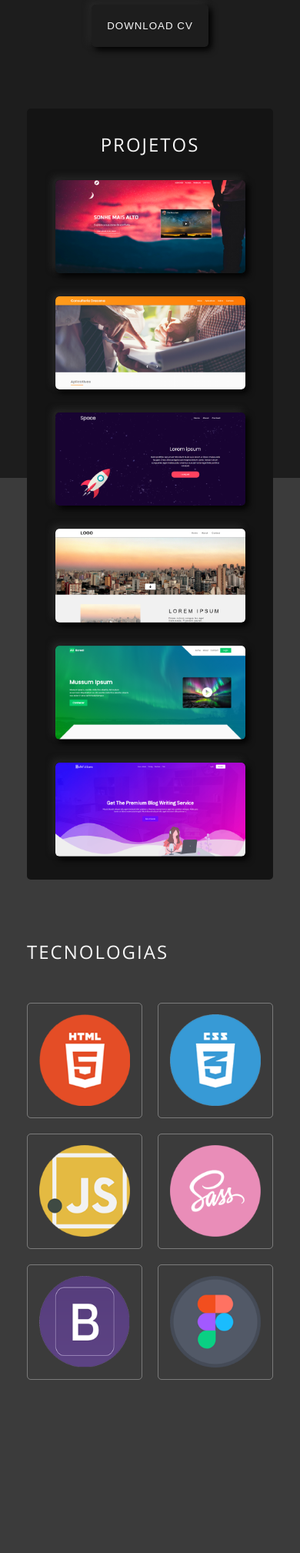
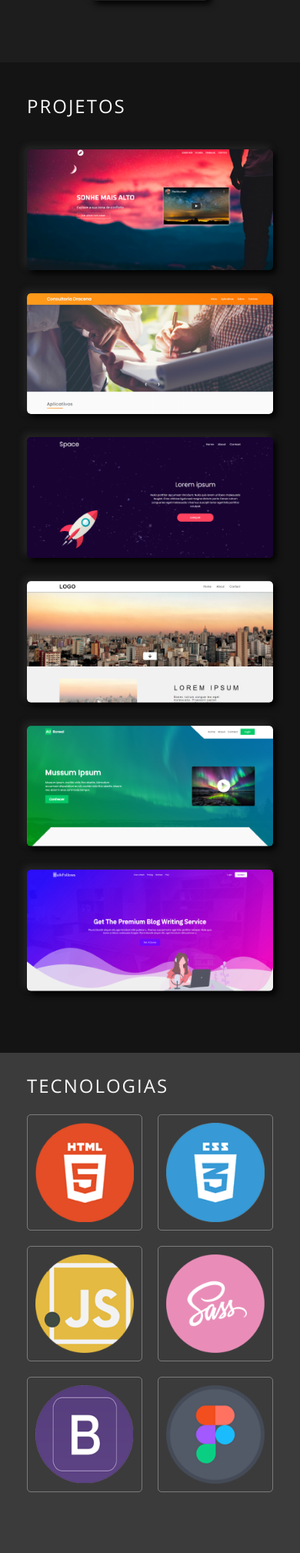
Before and after one commit to LipzDev/Portfolio, a PHP site: page / in a window 390 px wide. Shown: the part 1824-3842 px from the top of the page at 77% size. Run offline with PHP 8.4, Linux system fonts and the light colour scheme; some libraries are stand-ins or nearby versions.

Commit message:
Arquivos do dia 20/02

```diff
--- a/Portfolio v3/index.html
+++ b/Portfolio v3/index.html
@@ -82,6 +82,14 @@
                </form>
             </div>
          </div>
+
+         <nav class="menu-navigation">
+            <button class="actived"></button>
+            <button></button>
+            <button></button>
+            <button></button>
+            <audio src="sound/sound.wav"></audio>
+         </nav>
       </section>
 
       <!-- SOBRE -->
@@ -108,29 +116,16 @@
          </div>
       </section>
 
-      <!-- TECNOLOGIAS E PROJETOS -->
-      <section class="tecnologias">
-
-         <!-- MENU DE NAVEGAÇÃO LATERAL -->
-
-         <!-- Foi incluso nesta section por problemas de imcompatibilidade com z-Index, porém ele está com position fixed no centro então não tem problema! -->
-
-         <nav class="menu-navigation">
-            <button class="actived"></button>
-            <button></button>
-            <button></button>
-            <button></button>
-            <audio src="sound/sound.wav"></audio>
-         </nav>
-
       <!-- PROJETOS -->
 
-         <div class="container--w3">
-            <section class="projects">
-               <h3>PROJETOS</h3>
+      <section class="projetos">
+         <div class="projetos-background">
+
+               <div class="projetos-content">
 
                   <div class="container--w2">
-                  <div class="projects--grid">
+                     <h3>PROJETOS</h3>
+                     <div class="projetos-grid">
 
                            <a href="#">
                               <div class="box1 item-grid-1">
@@ -169,45 +164,53 @@
                            </a>
 
                      </div>
+
+                  </div>
                </div>
 
+            <div class="ilusao-de-otica-box">
+               <div class="fundo-ilusao-otica1"></div>
+               <div class="fundo-ilusao-otica2"></div>
+            </div>
+
+         </div>
       </section>
-         </div>
 
       <!-- TECNOLOGIAS -->
 
+      <section class="tecnologias">
          <div class="container--w1">
 
-           <div class="tecnologias-content">
+         <div class="tecnologias--flex">
             <h4>TECNOLOGIAS</h4>
-
-               <div class="tecnologias--flex">
 
                <div class="icon-tecnologia" title="HTML - Linguagem de marcação">
                   <img src="img/icon/HTMLicon.png" alt="Icone da linguagem HTML">
                </div>
+
                <div class="icon-tecnologia" title="CSS - Linguagem de estilo">
                   <img src="img/icon/CSSicon.png" alt="Icone da linguagem CSS">
                </div>
+
                <div class="icon-tecnologia" title="JavaScript - Linguagem de programação">
                   <img src="img/icon/JSicon.png" alt="Icone da linguagem JS">
                </div>
+
                <div class="icon-tecnologia" title="SASS - Pré processador CSS">
                   <img src="img/icon/SASSicon.png" alt="Icone da linguagem SASS">
                </div>
+
                <div class="icon-tecnologia" title="Bootstrap - Framework front-end">
                   <img src="img/icon/BOOTSTRAPicon.png" alt="Icone da linguagem BOOTSTRAP">
                </div>
+
                <div class="icon-tecnologia" title="Figma - Aplicativo de criação de layouts">
                   <img src="img/icon/FIGMAicon.png" alt="Icone da linguagem FIGMA">
                </div>
+
             </div>
          </div>
-
-         </div>
-
       </section>
-
    </main>
 
    <footer class="footer">
--- /dev/null
+++ b/Portfolio v3/sass/_colors.scss
@@ -0,0 +1,24 @@
+:root{
+   --cor-primaria: #1D1D1D;
+   --cor-secundaria: #EBE3C6;
+   --cor-terciaria: #ffffff;
+   --cor-quaternaria: rgb(59, 59, 59);
+   --cor-quinaria: rgb(20, 20, 20);
+
+   --cor-fonte-1: #555555;
+   --cor-fonte-2: #f8f8f8;
+   --cor-fonte-3: rgba(204, 204, 204, 0.445);
+
+   --cor-sombra-1: rgb(231, 231, 231);
+   --cor-sombra-2: rgb(212, 212, 212);
+   --cor-sombra-3: rgb(36, 36, 36);
+   --cor-sombra-4: rgb(20, 20, 20);
+   --cor-sombra-5: rgb(0, 0, 0);
+   --cor-sombra-6: rgb(41, 41, 41);
+   --cor-sombra-7: rgba(15, 15, 15, 0.795);
+
+   --cor-glass: #2020208f;
+   --cor-degrade: linear-gradient(180deg, rgba(51, 51, 51, 0.37), rgb(0, 0, 0));
+
+   --cor-degrade2: linear-gradient(180deg, rgba(105, 105, 105, 0), rgb(26, 26, 26));
+}
--- a/Portfolio v3/sass/_mixin.scss
+++ b/Portfolio v3/sass/_mixin.scss
@@ -12,7 +12,6 @@
    box-shadow:  4px 4px 8px var(--cor-sombra-5),
     -4px -4px 8px var(--cor-sombra-6);
    border-radius: 5px;
-
 }
 
 @mixin  button{
--- a/Portfolio v3/sass/_reset.scss
+++ b/Portfolio v3/sass/_reset.scss
@@ -8,31 +8,6 @@
    text-decoration: none;
    vertical-align: middle;
    box-sizing: border-box;
-}
-
-:root{
-   --cor-primaria: #1D1D1D;
-   --cor-secundaria: #EBE3C6;
-   --cor-terciaria: #ffffff;
-   --cor-quaternaria: rgb(59, 59, 59);
-   --cor-quinaria: rgb(20, 20, 20);
-
-   --cor-fonte-1: #555555;
-   --cor-fonte-2: #f8f8f8;
-   --cor-fonte-3: rgba(204, 204, 204, 0.445);
-
-   --cor-sombra-1: rgb(231, 231, 231);
-   --cor-sombra-2: rgb(212, 212, 212);
-   --cor-sombra-3: rgb(36, 36, 36);
-   --cor-sombra-4: rgb(20, 20, 20);
-   --cor-sombra-5: rgb(0, 0, 0);
-   --cor-sombra-6: rgb(41, 41, 41);
-   --cor-sombra-7: rgba(15, 15, 15, 0.795);
-
-   --cor-glass: #2020208f;
-   --cor-degrade: linear-gradient(180deg, rgba(51, 51, 51, 0.37), rgb(0, 0, 0));
-
-   --cor-degrade2: linear-gradient(180deg, rgba(105, 105, 105, 0), rgb(26, 26, 26));
 }
 
 body {
@@ -51,8 +26,3 @@
    margin: 0 auto;
    width: 95%;
 }
-
-.container--w3{
-   max-width: 1650px;
-   width: 92%;
-}
--- a/Portfolio v3/sass/_responsive.scss
+++ b/Portfolio v3/sass/_responsive.scss
@@ -19,48 +17,41 @@
    }
 
    .sobre--content{
-      margin-bottom: 40rem;
+      margin: 5rem 0;
    }
 
    // PROJECTS
 
-   .container--w3{
-      margin: 0 auto;
+   .projetos-content{
+      height: auto;
+      padding: 5rem 0;
    }
 
-   .projects{
-      bottom: 32rem;
-      border-radius: 5px;
-   }
-
-   .projects--grid{
-      display: grid;
-
-      grid-gap: 40px;
-      grid-template-columns: 1fr 1fr;
+   .ilusao-de-otica-box{
+      width: 10%;
    }
 
    // TECNOLOGIAS
 
    .tecnologias{
-      height: 110vh;
-   }
-
-   .tecnologias-content{
-      bottom: 26rem;
+      height: auto;
+      padding: 5rem 0;
    }
 
    .icon-tecnologia{
-      width: 300px;
-      height: 300px;
-      margin-bottom: 40px;
+      width: 150px;
+      height: 150px;
 
       img{
          width: 80%;
       }
    }
 
-
+   .tecnologias--flex{
+      h4{
+         top: -38%;
+      }
+   }
 }
 
 // TABLET NORMAL
@@ -236,30 +226,40 @@
 
    // PROJECTS
 
-   .container--w3{
-      margin: 0 auto;
+   .ilusao-de-otica-box{
+      width: 0%;
    }
 
-   .projects{
-      position: relative;
-      bottom: 26rem;
-      z-index: 555;
+   .fundo-ilusao-otica1{
+      display: none;
    }
 
-     // TECNOLOGIAS
+   .fundo-ilusao-otica2{
+      display: none;
+   }
 
-      .tecnologias{
-         height: 110vh;
+   // TECNOLOGIAS
+
+   .tecnologias{
+      height: auto;
+   }
+
+   .tecnologias--flex{
+
+      h4{
+         top: -52%;
       }
+   }
 
-      .tecnologias-content{
-         bottom: 22rem;
+   .icon-tecnologia{
+      width: 15%;
+      height: auto;
+
+      img{
+         width: 100%;
+         padding: 10px;
       }
-
-      .icon-tecnologia{
-         width: 220px;
-         height: 220px;
-      }
+   }
 
 }
 
@@ -273,19 +273,15 @@
       max-width: 320px;
    }
 
-   .container--w3{
-      max-width: 320px;
-   }
-
    // LIGHT MODE ICON
 
    .light--mode{
-      right: 25%;
+      right: 28%;
    }
 
    // MENU MOBILE
    .menu-mobile{
-      width: 60%;
+      width: 70%;
 
       a{
          font-size: 1.3em;
@@ -392,19 +386,7 @@
 
    // PROJETOS
 
-   .projects{
-      bottom: 30rem;
-      height: auto;
-      padding: 30px 30px;
-
-      h3{
-         color: var(--cor-fonte-2);
-         padding: 0;
-         padding-bottom: 30px;
-      }
-   }
-
-   .projects--grid{
+   .projetos-grid{
       grid-gap: 0px;
       grid-template-columns: 1fr;
       grid-row-gap: 30px;
@@ -413,20 +395,22 @@
    // TECNOLOGIAS
 
    .tecnologias{
-      height: 190vh;
+      height: auto;
    }
 
-   .tecnologias-content{
-      bottom: 25.2rem;
+   .tecnologias--flex{
+      row-gap: 20px;
+
+      h4{
+         top: -11%;
+      }
    }
 
    .icon-tecnologia{
-      width: 150px;
-      height: 150px;
-      margin-bottom: 20px;
+      width: 47%;
 
       img{
-         width: 80%;
+         width: 100%;
       }
    }
 
--- a/Portfolio v3/sass/style.scss
+++ b/Portfolio v3/sass/style.scss
@@ -1,7 +1,6 @@
 @import 'reset';
 @import 'mixin';
-
-// STYLES //
+@import 'colors';
 
 // HEADER
 .header{
@@ -169,7 +168,7 @@
    box-shadow: 2px 2px 8px var(--cor-sombra-7);
    border-radius: 5px;
    position: relative;
-   top: 14rem;
+   top: 13rem;
    z-index: 222;
 
    h2{
@@ -248,6 +247,12 @@
    }
 }
 
+.formulario{
+   input:focus{
+      border-bottom: 1px solid var(--cor-terciaria);
+   }
+}
+
 // MENU NAVIGATION
 
 .menu-navigation{
@@ -293,12 +298,18 @@
 
 // SOBRE
 
+.sobre{
+   width: 100%;
+   height: 60vh;
+
+   display: flex;
+   align-items: center;
+   justify-content: center;
+}
+
 .sobre--content{
    display: flex;
    justify-content: space-between;
-
-   margin-top: 140px;
-   margin-bottom: 29rem;
 }
 
 .sobre-img{
@@ -342,49 +353,59 @@
       border-radius: 5px;
       @include boxShadowEscuro-2;
    }
-
-}
-
-// TECNOLOGIAS
-
-.tecnologias{
-   background: var(--cor-quaternaria);
-   width: 100%;
-   height: auto;
-   position: relative;
-   z-index: 0;
 }
 
 // PROJETOS
 
-.projects{
+.projetos-background{
+   display: flex;
+}
+
+.projetos-content{
    background: var(--cor-quinaria);
-   border-bottom-right-radius: 10px;
-   border-top-right-radius: 10px;
    width: 100%;
-   height: auto;
-   padding-bottom: 140px;
+   height: 70vh;
 
-   position: relative;
-   bottom: 20rem;
-
-   text-align: center;
+   display: flex;
+   align-items: center;
+   justify-content: center;
 
    h3{
-      padding: 60px 0;
       letter-spacing: 2px;
       font-weight: 400;
       font-size: 1.5em;
       color: var(--cor-fonte-2);
+      position: relative;
+      top: -40px;
    }
 }
 
-.projects--grid{
+// QUADRADOS ILUSAO DE OTICA
+
+.ilusao-de-otica-box{
+   width: 28%;
+}
+
+.fundo-ilusao-otica1{
+   height: 50%;
+   background: var(--cor-primaria);
+}
+
+.fundo-ilusao-otica2{
+   height: 50%;
+   background: var(--cor-quaternaria);
+}
+
+// FUNDO ABAIXO DAS IMAGENS
+
+.projetos-grid{
    display: grid;
 
    grid-gap: 40px;
    grid-template-columns: 1fr 1fr 1fr;
 }
+
+// EFEITO NAS IMAGENS DO PROJETO
 
 .item-grid-1{
    border-radius: 5px;
@@ -405,7 +426,8 @@
 
 .item-grid-1::after{
    content: "Preview";
-   font-size: 1.8em;
+   font-size: 1.5em;
+   font-weight: 300;
    color: var(--cor-fonte-3);
 
    background: var(--cor-glass);
@@ -429,18 +451,18 @@
    left: 0rem;
 }
 
-// TECNOLOGIAS ESTILO
+// TECNOLOGIAS
 
-.tecnologias-content{
-   position: relative;
-   bottom: 12.5rem;
+.tecnologias{
+   width: 100%;
+   height: 60vh;
+   background: var(--cor-quaternaria);
 
-   h4{
-      letter-spacing: 2px;
-      font-weight: 300;
-      font-size: 1.5em;
-      color: var(--cor-fonte-2);
-   }
+   display: flex;
+   align-items: center;
+   flex-direction: column;
+   justify-content: center;
+
 }
 
 .tecnologias--flex{
@@ -448,7 +470,17 @@
    justify-content: space-between;
    align-items: center;
    flex-wrap: wrap;
-   margin-top: 50px;
+   position: relative;
+
+
+   h4{
+      letter-spacing: 2px;
+      font-weight: 300;
+      font-size: 1.5em;
+      color: var(--cor-fonte-2);
+      position: absolute;
+      top: -32%;
+   }
 }
 
 .icon-tecnologia{
@@ -478,11 +510,9 @@
    }
 }
 
-
 .footer-flex{
    display: flex;
    justify-content: space-between;
-
 }
 
 .item-list{
@@ -501,6 +531,7 @@
       max-width: 130px;
       display: flex;
       padding: 20px;
+      border-radius: 5px;
       border: 1px solid var(--cor-fonte-3);
    }
 
@@ -519,11 +550,9 @@
 }
 
 .creditos{
-   background: black;
    width: 100%;
-  padding: 20px 0;
+   @include boxShadowEscuro-1;
+   padding: 20px 0;
 }
 
-
-
 @import 'responsive';
```
Also changed, not shown: other parts of Portfolio v3/sass/_responsive.scss (+1 -74 lines), Portfolio v3/css/style.css, 1 other file. Lines whose indentation alone changed are shown as unchanged.
